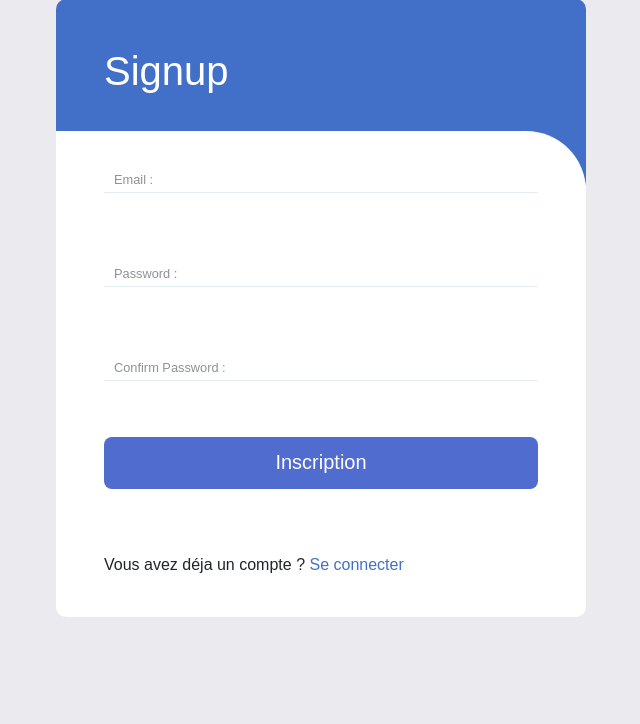
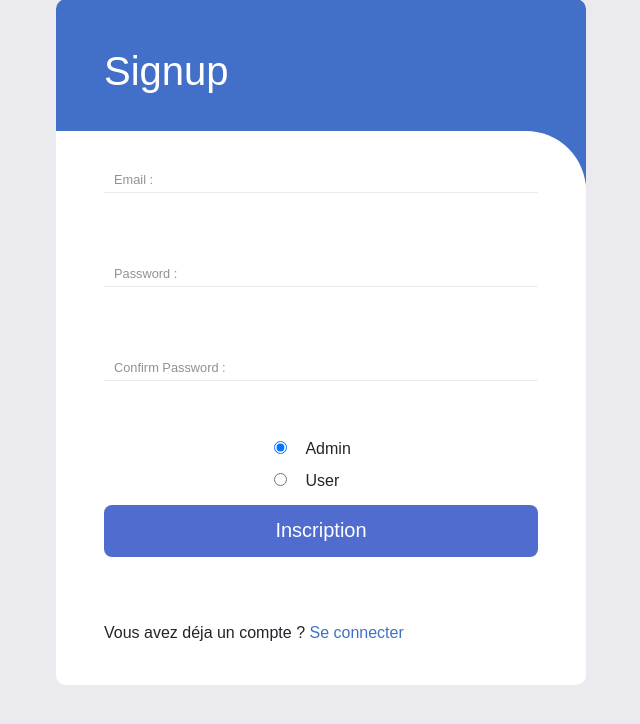
Before and after one commit to MatthADAM/projet_tutore_geofencing_GROSJEAN_CERISARA_BERNARD_ADAM, a PHP site: template geofencingW/templates/Inscription.html.twig in a window 1280 px wide. Shown: the part 33-757 px from the top of the page, without its empty margins (319-959 px from the left). Run offline with PHP 8.4, Linux system fonts and the light colour scheme; the template is opened without the code that fills it: most values are stand-ins (such as "Sample title", 1, 10 or a date in 2020); some libraries are stand-ins or nearby versions.

Commit message:
Inscription + Zone par utilisateur

```diff
--- a/geofencingW/app/routes.php
+++ b/geofencingW/app/routes.php
@@ -27,6 +27,7 @@ use \App\Application\Actions\Api\Points\GetPointZoneAction;
 
 // Import for zones
 use \App\Application\Actions\Api\Zone\ListZoneAction;
+use \App\Application\Actions\Api\Zone\ListZoneActionUser;
 use \App\Application\Actions\Api\Zone\GetZoneAction;
 use \App\Application\Actions\Api\Zone\NewZoneAction;
 use \App\Application\Actions\Api\Zone\PutZoneAction;
@@ -97,6 +98,7 @@ return function (App $app) {
     // Routes zones
     $app->group('/api/zone', function (Group $group) {
         $group->get('', ListZoneAction::class);
+        $group->get('/user/{id}', ListZoneActionUser::class);
         $group->get('/{id}', GetZoneAction::class);
         $group->post('', NewZoneAction::class);
         $group->post('/{id}', PutZoneAction::class);
--- a/geofencingW/public/css/formulaire.scss
+++ b/geofencingW/public/css/formulaire.scss
@@ -129,3 +129,6 @@ p.mb-1 {
 .btnGrp {
     display: inline-block;
 }
+.btnRadio{
+    padding-left: 20%;
+}
--- a/geofencingW/public/css/index.css
+++ b/geofencingW/public/css/index.css
@@ -3,21 +3,21 @@
 }
 
 .card {
-  border          : none;
-  border-radius   : 10px;
+  border: none;
+  border-radius: 10px;
   background-color: #4270C8;
-  width           : 530px;
-  margin-top      : -60px;
+  width: 530px;
+  margin-top: -60px;
 }
 
 p.mb-1 {
   font-size: 25px;
-  color    : #9FB7FD;
+  color: #9FB7FD;
 }
 
 .btn-primary {
-  border       : none;
-  background   : #506CCF;
+  border: none;
+  background: #506CCF;
   margin-bottom: 60px;
 }
 
@@ -31,50 +31,50 @@ p.mb-1 {
 
 .card.two {
   border-top-right-radius: 60px;
-  border-top-left-radius : 0;
+  border-top-left-radius: 0;
 }
 
 .form-group {
-  position     : relative;
+  position: relative;
   margin-bottom: 2rem;
 }
 
 .form-control {
-  border       : none;
+  border: none;
   border-radius: 0;
-  outline      : 0;
+  outline: 0;
   border-bottom: 1.5px solid #E6EBEE;
 }
 
 .form-control:focus {
-  box-shadow   : none;
+  box-shadow: none;
   border-radius: 0;
   border-bottom: 2px solid #8A97A8;
 }
 
 .form-control-placeholder {
-  position  : absolute;
-  top       : 15px;
-  left      : 10px;
+  position: absolute;
+  top: 15px;
+  left: 10px;
   transition: all 200ms;
-  opacity   : 0.5;
-  font-size : 80%;
+  opacity: 0.5;
+  font-size: 80%;
 }
 
-.form-control:focus+.form-control-placeholder,
-.form-control:valid+.form-control-placeholder {
+.form-control:focus + .form-control-placeholder,
+.form-control:valid + .form-control-placeholder {
   font-size: 80%;
   transform: translate3d(0, -90%, 0);
-  opacity  : 1;
-  top      : 10px;
-  color    : #8B92AC;
+  opacity: 1;
+  top: 10px;
+  color: #8B92AC;
 }
 
 .btn-block {
-  border          : none;
-  border-radius   : 8px;
+  border: none;
+  border-radius: 8px;
   background-color: #506CCF;
-  padding         : 10px 0 12px;
+  padding: 10px 0 12px;
 }
 
 .btn-block:focus {
@@ -83,46 +83,45 @@ p.mb-1 {
 
 .btn-block span {
   font-size: 15px;
-  color    : #D0E6FF;
+  color: #D0E6FF;
 }
 
 .btnn {
   background-color: #506CCF;
-  border-radius   : 5px;
-  color           : white;
+  border-radius: 5px;
+  color: white;
 }
 
 .btnn-a {
   text-decoration: none;
-  padding        : 5px;
+  padding: 5px;
 }
 
 .btnnD {
   background-color: #506CCF;
-  border-radius   : 5px;
-  color           : white;
-  display         : block;
-  width           : 100%;
+  border-radius: 5px;
+  color: white;
+  display: block;
+  width: 100%;
 }
 
 .btnnD-a {
   text-decoration: none;
-  padding        : 5px;
-  text-align     : center;
+  padding: 5px;
+  text-align: center;
 }
 
 .radio {
-  margin-left : 5%;
+  margin-left: 5%;
   margin-right: 5%;
 }
 
-.connect,
-.inscrip {
+.connect, .inscrip {
   color: #4270C8;
 }
 
 .grp {
-  display     : inline-block;
+  display: inline-block;
   margin-right: 2%;
 }
 
@@ -130,26 +129,29 @@ p.mb-1 {
   display: inline-block;
 }
 
-ul,
-li {
+.btnRadio {
+  padding-left: 20%;
+}
+
+ul, li {
   list-style: none;
 }
 
-.photo,
-.content {
-  margin-right     : 1%;
-  margin-bottom    : 1%;
-  display          : inline-block;
-  vertical-align   : top;
-  border           : solid black;
-  border-radius    : 5px;
-  width            : fit-content;
-  background-color : #4270C8;
+.photo, .content {
+  margin-right: 1%;
+  margin-bottom: 1%;
+  display: inline-block;
+  vertical-align: top;
+  border: solid black;
+  border-radius: 5px;
+  width: fit-content;
+  background-color: #4270C8;
   scroll-snap-align: start;
 }
 
 img {
-  height: auto;
+  height: 150px;
+  width: auto;
 }
 
 a {
@@ -157,9 +159,9 @@ a {
 }
 
 .slide {
-  overflow-x      : scroll;
-  display         : flex;
-  flex-direction  : row;
+  overflow-x: scroll;
+  display: flex;
+  flex-direction: row;
   scroll-snap-type: x mandatory;
 }
 
@@ -168,91 +170,90 @@ a {
 }
 
 ::-webkit-scrollbar {
-  height          : 6px;
+  height: 6px;
   background-color: #3cb5ec;
 }
 
 ::-webkit-scrollbar-thumb {
   background-color: #3cb5ec;
-  border-radius   : 3px;
+  border-radius: 3px;
 }
 
 body {
   background-color: #EBEAEF;
-  font-family     : Arial;
+  font-family: Arial;
 }
 
 .btnn {
   background-color: #506CCF;
-  border-radius   : 5px;
-  color           : white;
+  border-radius: 5px;
+  color: white;
 }
 
 .btnn-a {
   text-decoration: none;
-  padding        : 5px;
+  padding: 5px;
 }
 
 .navi ul {
-  display         : flex;
-  flex-direction  : column;
-  list-style      : none;
-  padding         : 0px;
-  width           : 100%;
+  display: flex;
+  flex-direction: column;
+  list-style: none;
+  padding: 0px;
+  width: 100%;
   background-color: #4270C8;
-  border          : none;
-  border-radius   : 10px;
+  border: none;
+  border-radius: 10px;
 }
 
 .navi li {
-  padding-top   : 2em;
+  padding-top: 2em;
   padding-bottom: 2em;
-  text-align    : center;
-  border-bottom : grey solid 1px;
+  text-align: center;
+  border-bottom: grey solid 1px;
 }
 
 .navi a {
-  color          : white;
+  color: white;
   text-decoration: none;
 }
 
 .navi button {
-  font         : bold 15px Arial;
-  background   : #4270C8;
-  color        : #fff;
+  font: bold 15px Arial;
+  background: #4270C8;
+  color: #fff;
   border-radius: 2px;
-  border       : none;
+  border: none;
 }
 
 .navi button:hover {
-  background-color  : #c40909;
-  color             : white;
+  background-color: #c40909;
+  color: white;
   -webkit-transition: all 0.4s;
-  -moz-transition   : all 0.4s;
-  transition        : all 0.4s;
+  -moz-transition: all 0.4s;
+  transition: all 0.4s;
 }
 
 @media (min-width: 812px) {
   .navi ul {
     justify-content: flex-start;
-    flex-direction : row;
+    flex-direction: row;
   }
 
   .navi li {
-    width        : 7em;
+    width: 7em;
     border-bottom: none;
   }
 }
-
 .cardPhoto {
-  margin-top      : 1%;
-  display         : inline-block;
-  vertical-align  : top;
-  border          : solid black;
-  border-radius   : 5px;
-  width           : fit-content;
+  margin-top: 1%;
+  display: inline-block;
+  vertical-align: top;
+  border: solid black;
+  border-radius: 5px;
+  width: fit-content;
   background-color: #4270C8;
-  flex-wrap       : wrap;
+  flex-wrap: wrap;
 }
 
 #taille {
@@ -260,21 +261,21 @@ body {
 }
 
 .usersCom {
-  font-style   : italic;
-  font-family  : monospace;
+  font-style: italic;
+  font-family: monospace;
   margin-bottom: -10px;
 }
 
 .contentMsg {
   background-color: whitesmoke;
-  border-radius   : 3px;
-  margin-bottom   : 2px;
+  border-radius: 3px;
+  margin-bottom: 2px;
 }
 
 #delCom {
   background-color: whitesmoke;
-  font-family     : monospace;
-  border          : none;
+  font-family: monospace;
+  border: none;
 }
 
 @media only screen and (min-width: 800px) {
@@ -284,12 +285,12 @@ body {
 
   #photoGrand {
     height: 450px;
-    width : auto;
+    width: auto;
   }
 
   #comment {
     overflow-y: scroll;
-    height    : 480px;
+    height: 480px;
   }
 }
 
--- a/geofencingW/public/js/map.js
+++ b/geofencingW/public/js/map.js
@@ -20,6 +20,7 @@
     let zone = false;
     let finish = false;
     let simplemde;
+    let idUser = $('.js-id').data('isId');
 
 
     //Function quand on clique sur un polygon
@@ -79,7 +80,7 @@
                 }
             }
         }
-        $.get(api + "/api/zone").then((result) => {
+        $.get(api + "/api/zone/user/"+idUser).then((result) => {
             document.getElementById("listZone").innerHTML = "";
             result.data.forEach(e => {
                 let id = e.id_zone
@@ -191,7 +192,8 @@
         if (!zone && document.getElementById("nom").value != "" && document.getElementById("description").value != "") {
             let nom = document.getElementById("nom").value;
             let desc = document.getElementById("description").value;
-            $.post("http://localhost:8001/api/zone", { nom: nom, description: desc })
+
+            $.post("http://localhost:8001/api/zone", { nom: nom, description: desc,id_user:idUser })
                 .done(function (data) {
                     zoneId = data.data.id_zone;
                     tabPts = [];
--- a/geofencingW/src/Application/Actions/AccueilAction.php
+++ b/geofencingW/src/Application/Actions/AccueilAction.php
@@ -19,7 +19,6 @@ class AccueilAction
             $view = Twig::fromRequest($request);
             $url['getAccueil'] = ['route' => '/', 'name' => 'Accueil', 'method' => 'GET'];
             if(!isset($_SESSION['user']) || is_null($_SESSION['user'])) {
-                $url['inscriptionGet'] = ['route' => './inscription', 'name' => 'Inscription', 'method' => 'GET'];
                 $url['connexionGet'] = ['route' => './connexion', 'name' => 'Connexion', 'method' => 'GET'];
                 $data['connecte'] = 'false';
 
@@ -27,6 +26,9 @@ class AccueilAction
                 $user = User::where('email', '=', $_SESSION['user'])->first();
                 $id_user = $user->id_user;
                 $url['getMap'] = ['route' => './map', 'name' => 'Map', 'method' => 'GET'];
+                if ($user->admin==1) {
+                    $url['inscriptionGet'] = ['route' => './inscription', 'name' => 'Inscription', 'method' => 'GET'];
+                }
 				$url['getMonCompte'] = ['route' => "../monCompte/$id_user", 'name' => 'mon compte', 'method' => 'GET'];
                 $url['deconnexionPost'] = ['route' => './deconnexion', 'name' => 'Deconnexion', 'method' => 'POST'];
                 $data['connecte'] = 'true';
--- a/geofencingW/src/Application/Actions/MapAction.php
+++ b/geofencingW/src/Application/Actions/MapAction.php
@@ -25,6 +25,9 @@ class MapAction
                 $user = User::where('email', '=', $_SESSION['user'])->first();
                 $id_user = $user->id_user;
                 $url['getMap'] = ['route' => './map', 'name' => 'Map', 'method' => 'GET'];
+                if ($user->admin==1) {
+                    $url['inscriptionGet'] = ['route' => './inscription', 'name' => 'Inscription', 'method' => 'GET'];
+                }
 				$url['getMonCompte'] = ['route' => "../monCompte/$id_user", 'name' => 'mon compte', 'method' => 'GET'];
 				$url['deconnexionPost'] = ['route' => './deconnexion', 'name' => 'Deconnexion', 'method' => 'POST'];
                 $data['connecte'] = 'true';
--- a/geofencingW/src/Application/Actions/User/ModifierInfosUtilisateurAction.php
+++ b/geofencingW/src/Application/Actions/User/ModifierInfosUtilisateurAction.php
@@ -16,12 +16,15 @@ class ModifierInfosUtilisateurAction
         $view = Twig::fromRequest($request);
         $url['getAccueil'] = ['route' => '/', 'name' => 'Accueil', 'method' => 'GET'];
         if(isset($_SESSION['user']) && !is_null($_SESSION['user'])) {
+            $user = User::where("id_user", "=", $id)->first();
             $url['getMap'] = ['route' => '../map', 'name' => 'Map', 'method' => 'GET'];
+            if ($user->admin==1) {
+                $url['inscriptionGet'] = ['route' => './inscription', 'name' => 'Inscription', 'method' => 'GET'];
+            }
             $url['getMonCompte'] = ['route' => "../monCompte/$id", 'name' => 'mon compte', 'method' => 'GET'];
             $url['deconnexionPost'] = ['route' => '../deconnexion', 'name' => 'Deconnexion', 'method' => 'POST'];
             $data['nav'] = $url;
 
-            $user = User::where("id_user", "=", $id)->first();
             if ($user->email == $_SESSION['user']) {
                 if ($_SERVER['REQUEST_METHOD'] === 'GET') {
                     $view = Twig::fromRequest($request);
--- a/geofencingW/src/Application/Actions/User/MonCompteAction.php
+++ b/geofencingW/src/Application/Actions/User/MonCompteAction.php
@@ -25,12 +25,14 @@ class MonCompteAction
 
         if ($_SERVER['REQUEST_METHOD'] === 'GET') {
             if(isset($_SESSION['user']) && !is_null($_SESSION['user'])) {
+                $user = User::where("id_user", "=", $id)->first();
                 $url['getMap'] = ['route' => '../map', 'name' => 'Map', 'method' => 'GET'];
+                if ($user->admin==1) {
+                    $url['inscriptionGet'] = ['route' => '../inscription', 'name' => 'Inscription', 'method' => 'GET'];
+                }
                 $url['getMonCompte'] = ['route' => "../monCompte/$id", 'name' => 'mon compte', 'method' => 'GET'];
                 $url['deconnexionPost'] = ['route' => '../deconnexion', 'name' => 'Deconnexion', 'method' => 'POST'];
                 $data['nav'] = $url;
-
-                $user = User::where("id_user", "=", $id)->first();
                 if ($user->email == $_SESSION['user']) {
                     $url['getUpdateUser'] = "../updateUser/{$id}";
                     $data['url'] = $url;
--- a/geofencingW/templates/Inscription.html.twig
+++ b/geofencingW/templates/Inscription.html.twig
@@ -18,7 +18,9 @@
 				<ul>
 					{% for url in nav %}
 						{% if url.method == "GET" %}
-                    <li><a href="{{url.route}}">{{url.name}}</a></li>
+							<li>
+								<a href="{{url.route}}">{{url.name}}</a>
+							</li>
 						{% elseif url.method == "POST" %}
 							<li>
 								<form method="POST" action="{{url.route}}">
@@ -39,14 +41,28 @@
 				</div>
 				<div class="card two bg-white px-5 py-4 mb-3">
 					<form class="form-group" action="{{urls.inscriptionPost}}" method="post">
-                <div class="form-group"><input class="form-control" id="email" name="email" type="text" required><label class="form-control-placeholder" for="email">Email : </label><br></div>
-                <div class="form-group"><input class="form-control" id="password" name="password" type="password" required><label class="form-control-placeholder" for="password">Password : </label><br></div>
-                <div class="form-group"><input class="form-control" id="confpassword" name="confpassword" type="password" required><label class="form-control-placeholder" for="confpassword">Confirm Password : </label><br></div>
-                <input class="form-control" id="admin" name="typeAdmin" type="hidden" value="1">
+						<div class="form-group"><input class="form-control" id="email" name="email" type="text" required><label class="form-control-placeholder" for="email">Email :
+							</label><br></div>
+						<div class="form-group"><input class="form-control" id="password" name="password" type="password" required><label class="form-control-placeholder" for="password">Password :
+							</label><br></div>
+						<div class="form-group"><input class="form-control" id="confpassword" name="confpassword" type="password" required><label class="form-control-placeholder" for="confpassword">Confirm Password :
+							</label><br></div>
+						<div class="btnRadio">
+							<div class="btnRadio">
+								<input type="radio" id="admin" class="radio" name="typeAdmin" value="1" checked>
+								<label for="admin">Admin</label>
+							</div>
+							<div class="btnRadio">
+								<input type="radio" id="user" class="radio" name="typeAdmin" value="0">
+								<label for="user">User</label>
+							</div>
+						</div>
 						<input class="btn btn-primary btn-block btn-lg mt-1 mb-2" style='margin-bottom: 9px;' type="submit" value="Inscription">
 					</form>
 					<br>
-            <p class="message">Vous avez déja un compte ? <a class="connect" href="{{urls.connexionGet}}">Se connecter</a></p>
+					<p class="message">Vous avez déja un compte ?
+						<a class="connect" href="{{urls.connexionGet}}">Se connecter</a>
+					</p>
 				</div>
 			</div>
 		</div>
--- a/geofencingW/templates/Map.html.twig
+++ b/geofencingW/templates/Map.html.twig
@@ -15,6 +15,7 @@
 	</head>
 
 	<body onload="initialize()">
+	<div class="js-id" data-is-id="{{idusr}}"></div>
 		<div class="navi">
 			<nav>
 				<ul>
@@ -35,7 +36,6 @@
 			</nav>
 		</div>
 		<div id="container">
-		<p id="usr">{{idusr}}</p>
 			{% if connecte == true %}
 				<div id="map"></div>
 				<div id="listZone"></div>
```
Also changed, not shown: geofencingW/src/Application/Actions/Api/Zone/ListZoneActionUser.php (added, +19 -0 lines), geofencingW/src/Application/Actions/Mobile.php (+4 -7 lines), geofencingW/src/Application/Actions/User/ComptesInscriptionAction.php (+18 -6 lines), 1 other file. Lines whose indentation alone changed are shown as unchanged.
